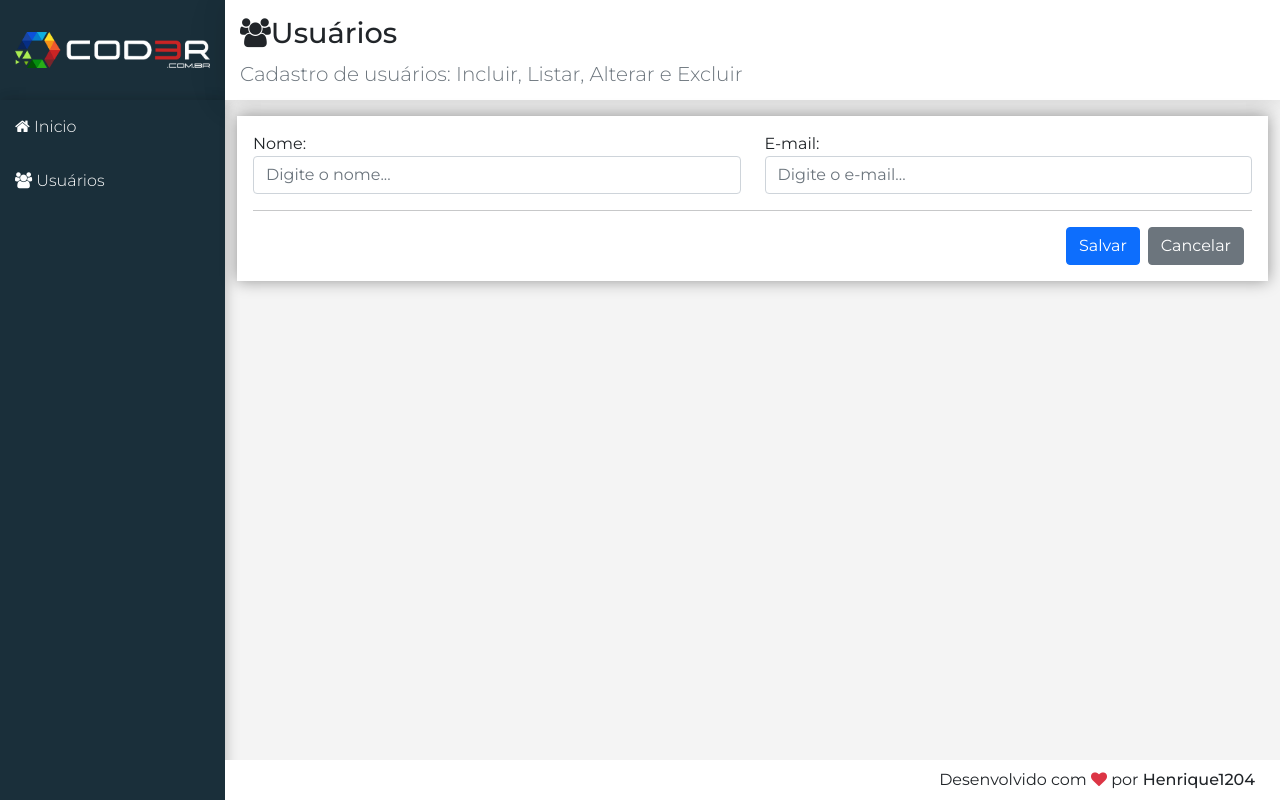
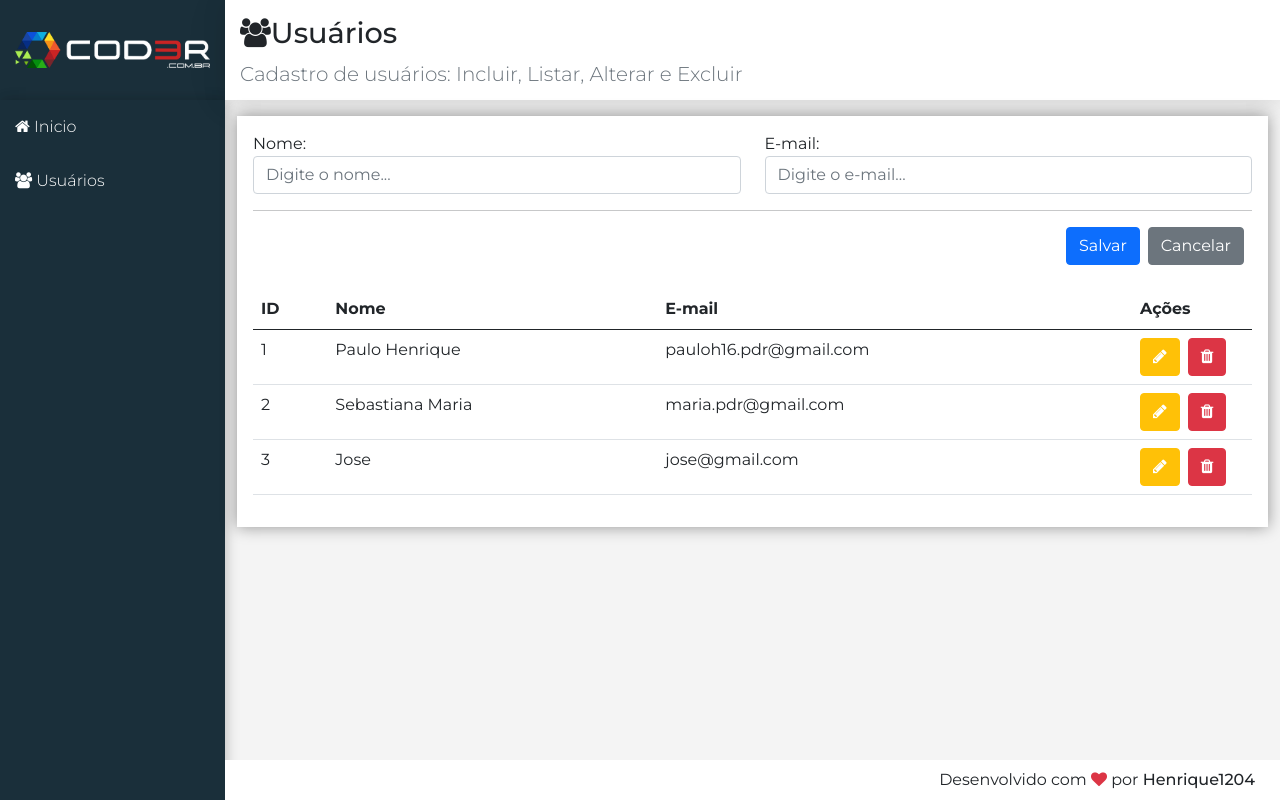
Before and after one commit to Henrique1204/Cadastro-com-React, a React (Create React App) app: page /users in a window 1280 px wide. Built offline with nearby package versions, Linux system fonts and the light colour scheme; data requests are answered from the project's data file.

Commit message:
Corrigir estilo tabela

```diff
--- a/src/App.css
+++ b/src/App.css
@@ -63,4 +63,8 @@ footer.footer {
         grid-template-rows: minmax(auto, var(--logo-height)) auto 1fr var(--footer-height);
         grid-template-areas: "Logo" "Nav" "Main" "Footer";
     }
+
+    .tabela {
+        display: none;
+    }
 }
--- a/src/Componentes/Form/Form.js
+++ b/src/Componentes/Form/Form.js
@@ -45,7 +45,7 @@ const Form = ({ value, setValue, limpar, submit }) => {
             <div className="row">
                 <div className="col-12 d-flex justify-content-end">
                     <button className="btn btn-primary">Salvar</button>
-                    <button className="btn btn-secondary mx-2" onClick={limpar}>Cancelar</button>
+                    <button type="button" className="btn btn-secondary mx-2" onClick={limpar}>Cancelar</button>
                 </div>
             </div>
         </form>
--- a/src/Componentes/Tabela/Tabela.js
+++ b/src/Componentes/Tabela/Tabela.js
@@ -1,8 +1,9 @@
 import React from "react";
 
 const Tabela = ({ lista, carregar, remover }) => {
+
     return (
-        <table className="table mt-4 d-none">
+        <table className="table mt-4 tabela">
             <thead>
                 <tr>
                     <th>ID</th>
```
Also changed, not shown: src/Componentes/CadastroUsuario/CadastroUsuario.js (line endings or trailing spaces).
